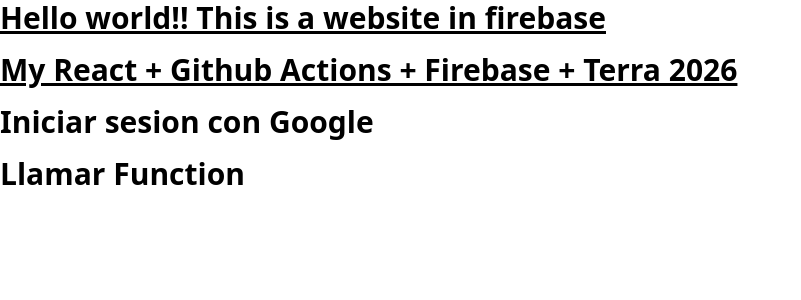
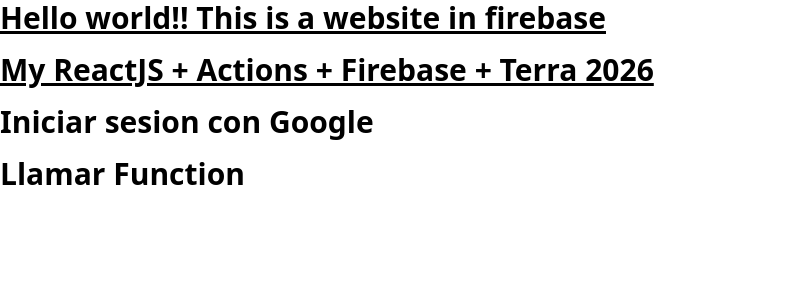
Before and after one commit to Jemos-Labs/ensayo-react24, a React (Vite) app: page / in a window 1280 px wide. Shown: the top 300 px of the page, without its empty margins (0-801 px from the left). Built offline with nearby package versions, Linux system fonts and the light colour scheme; no server answers.

Commit message:
ci: prueba de texto

```diff
--- a/src/App.jsx
+++ b/src/App.jsx
@@ -23,7 +23,7 @@
     <div className="text-3xl font-bold underline space-y-4">
       <h2>Hello world!! This is a website in firebase</h2>
 
-      <p>My React + Github Actions + Firebase + Terra 2026</p>
+      <p>My ReactJS + Actions + Firebase + Terra 2026</p>
       <GoogleLogin />
 
       <CloudFunction />
```
